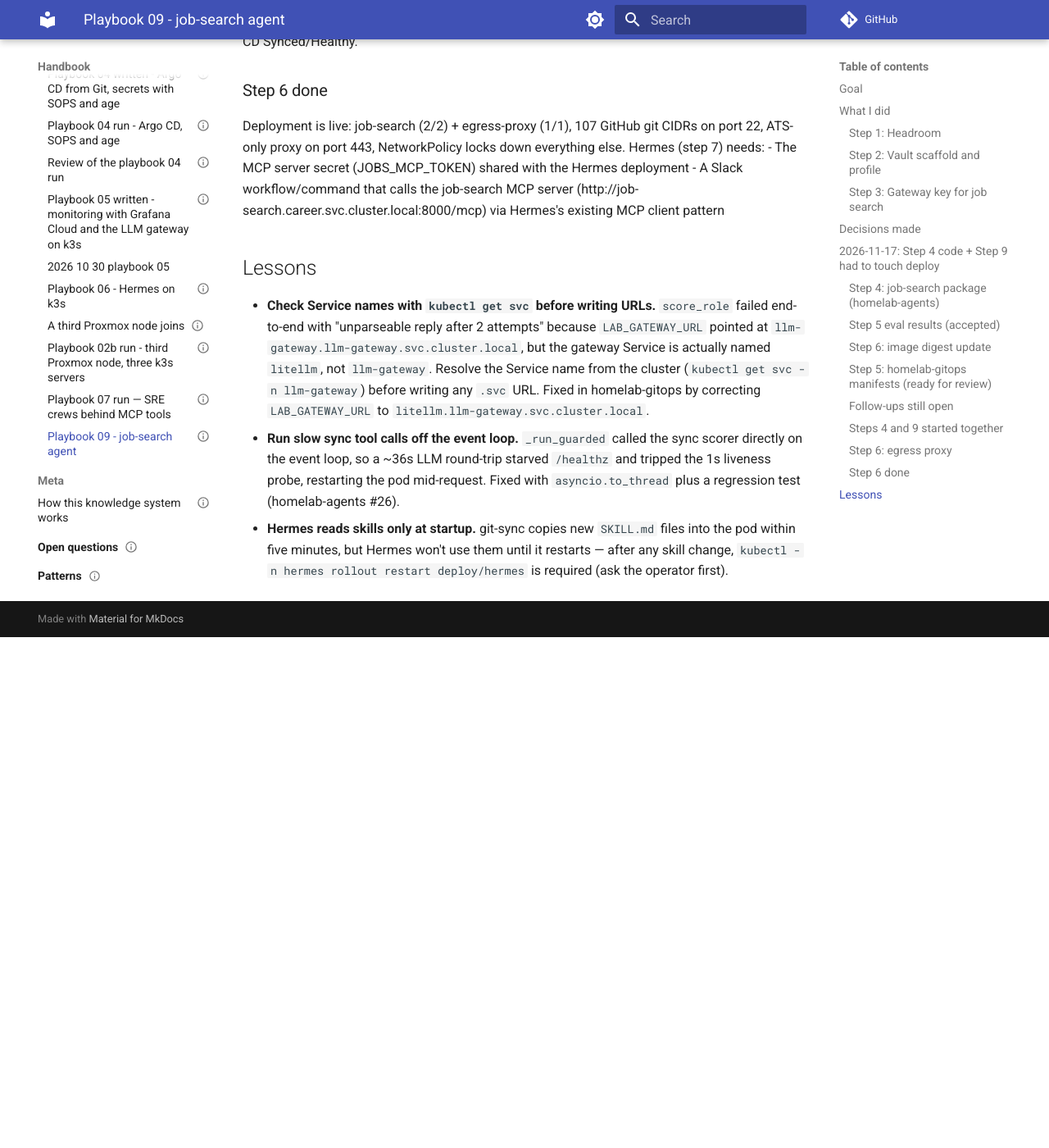
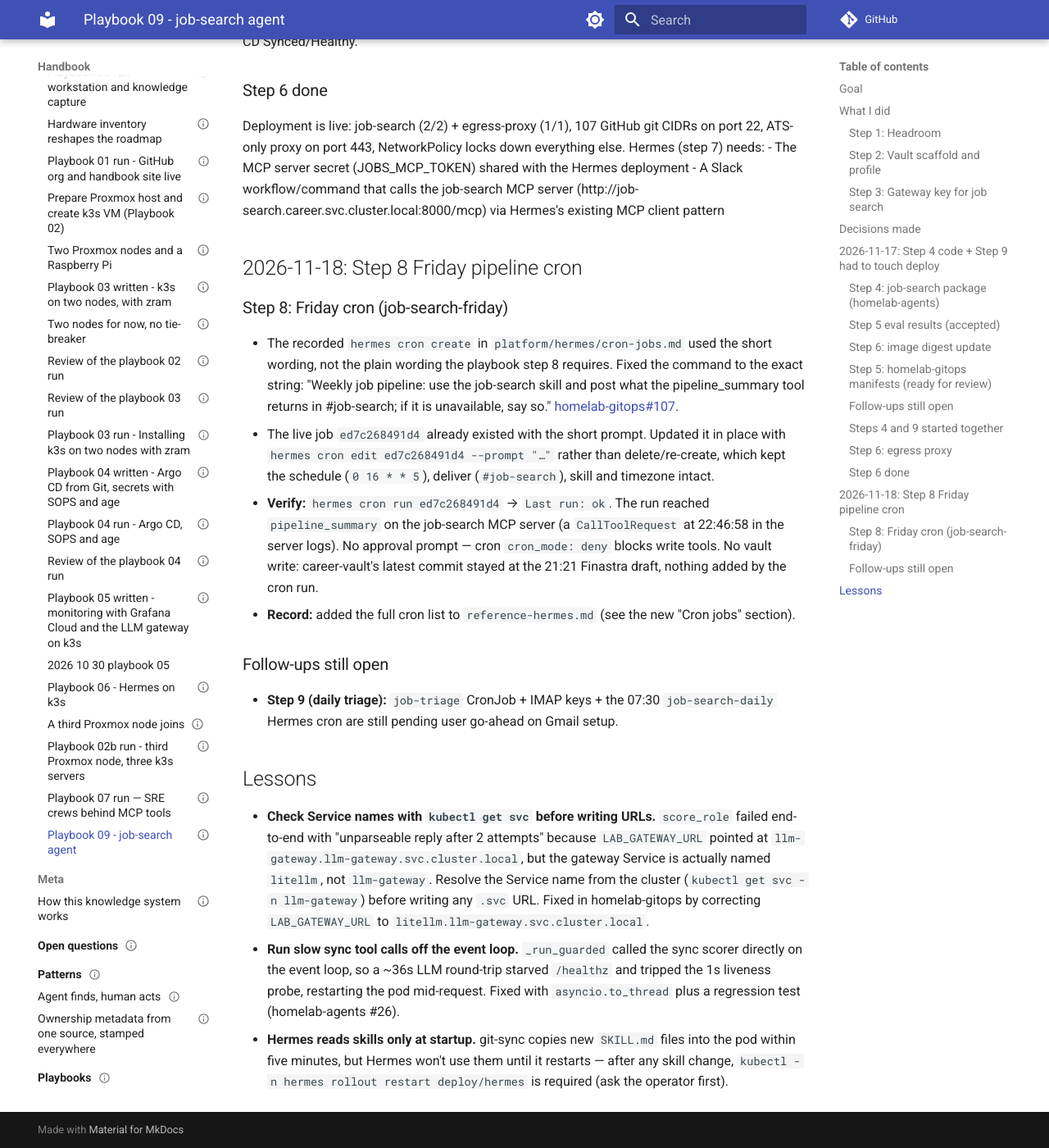
Before and after one commit to ssaav5-ai-labs/handbook, an MkDocs documentation site: the page built from docs/journal/2026/2026-11-15-09-job-search.md, in a window 1280 px wide and 1400 px high, scrolled down 5490 px. Shown: the whole window at 82% size. Built offline with MkDocs 1.6.1 and Material for MkDocs 9.7.7, drawn with Linux system fonts in a browser that asks for light colours; comment, search, counter and statistics services are not loaded; before the commit the page ends 6267 px from its top, so only the background shows below that.

Commit message:
docs(ai-stack): record Hermes cron list and job-search step 8 Friday cron (#55)

````diff
--- a/docs/domains/ai-stack/reference-hermes.md
+++ b/docs/domains/ai-stack/reference-hermes.md
@@ -6,7 +6,7 @@ domain: ai-stack
 tags: [hermes, agents, slack, grafana-cloud, skills, k3s, argocd]
 status: draft
 created: 2026-11-04
-updated: 2026-11-12
+updated: 2026-11-18
 visibility: public
 reuse: lab-specific
 blog: none
@@ -62,6 +62,28 @@ selects the servers a run gets; there is no `cron` toolset flag in v0.22.7.
   `warning`/`critical`; if the tool errors, times out or reports "busy", the skill falls
   back to the playbook 06 checks and says the crew was not available.
 
+## Cron jobs
+
+Cron jobs live in Hermes' state DB (`/opt/data`), not GitOps. They are created once by
+hand; the exact `hermes cron create` commands are recorded in
+`platform/hermes/cron-jobs.md` for a rebuild. List them with:
+
+```bash
+kubectl -n hermes exec deploy/hermes -c hermes -- hermes cron list
+```
+
+| Job | Schedule | Skill | Deliver (Slack) | Timezone |
+|---|---|---|---|---|
+| `daily-lab-status` | `0 8 * * *` | lab-status | #homelab-alerts | Europe/Dublin |
+| `grafana-alerts` | `every 2m` | alert-triage | #homelab-alerts | — |
+| `capacity-report` | `0 8 * * 1` | capacity-report | #homelab-alerts | Europe/Dublin |
+| `job-search-daily` | `30 7 * * 1-5` | job-search | #job-search | Europe/Dublin |
+| `job-search-friday` | `0 16 * * 5` | job-search | #job-search | Europe/Dublin |
+
+Cron sessions run with `cron_mode: deny`, so write tools (`draft_application`,
+`set_status`) can never be called unattended; the operator replies in the Slack thread and
+the agent maps those to the write tools in an interactive session.
+
 ## Resources
 
 Right-sized from a 3-day peak working-set (peak × 1.25, rounded to 16 Mi; limit = max(2× request, peak + 128 Mi); Hermes limit floored at 1.5 Gi):
--- a/docs/journal/2026/2026-11-15-09-job-search.md
+++ b/docs/journal/2026/2026-11-15-09-job-search.md
@@ -6,7 +6,7 @@ domain: career
 tags: [job-search, crewai, mcp, hermes, slack, career-vault]
 status: active
 created: 2026-11-15
-updated: 2026-11-17
+updated: 2026-11-18
 visibility: public
 reuse: lab-specific
 blog: none
@@ -159,6 +159,31 @@ Deployment is live: job-search (2/2) + egress-proxy (1/1), 107 GitHub git CIDRs
 - The MCP server secret (JOBS_MCP_TOKEN) shared with the Hermes deployment
 - A Slack workflow/command that calls the job-search MCP server (http://job-search.career.svc.cluster.local:8000/mcp) via Hermes's existing MCP client pattern
 
+## 2026-11-18: Step 8 Friday pipeline cron
+
+### Step 8: Friday cron (job-search-friday)
+
+- The recorded `hermes cron create` in `platform/hermes/cron-jobs.md` used the short
+  wording, not the plain wording the playbook step 8 requires. Fixed the command to the
+  exact string: "Weekly job pipeline: use the job-search skill and post what the
+  pipeline_summary tool returns in #job-search; if it is unavailable, say so."
+  [homelab-gitops#107](https://github.com/ssaav5-ai-labs/homelab-gitops/pull/107).
+- The live job `ed7c268491d4` already existed with the short prompt. Updated it in place
+  with `hermes cron edit ed7c268491d4 --prompt "…"` rather than delete/re-create, which
+  kept the schedule (`0 16 * * 5`), deliver (`#job-search`), skill and timezone intact.
+- **Verify:** `hermes cron run ed7c268491d4` → `Last run: ok`. The run reached
+  `pipeline_summary` on the job-search MCP server (a `CallToolRequest` at 22:46:58 in the
+  server logs). No approval prompt — cron `cron_mode: deny` blocks write tools. No vault
+  write: career-vault's latest commit stayed at the 21:21 Finastra draft, nothing added
+  by the cron run.
+- **Record:** added the full cron list to `reference-hermes.md` (see the new "Cron jobs"
+  section).
+
+### Follow-ups still open
+
+- **Step 9 (daily triage):** `job-triage` CronJob + IMAP keys + the 07:30
+  `job-search-daily` Hermes cron are still pending user go-ahead on Gmail setup.
+
 ## Lessons
 
 - **Check Service names with `kubectl get svc` before writing URLs.** `score_role` failed end-to-end with "unparseable reply after 2 attempts" because `LAB_GATEWAY_URL` pointed at `llm-gateway.llm-gateway.svc.cluster.local`, but the gateway Service is actually named `litellm`, not `llm-gateway`. Resolve the Service name from the cluster (`kubectl get svc -n llm-gateway`) before writing any `.svc` URL. Fixed in homelab-gitops by correcting `LAB_GATEWAY_URL` to `litellm.llm-gateway.svc.cluster.local`.
````
